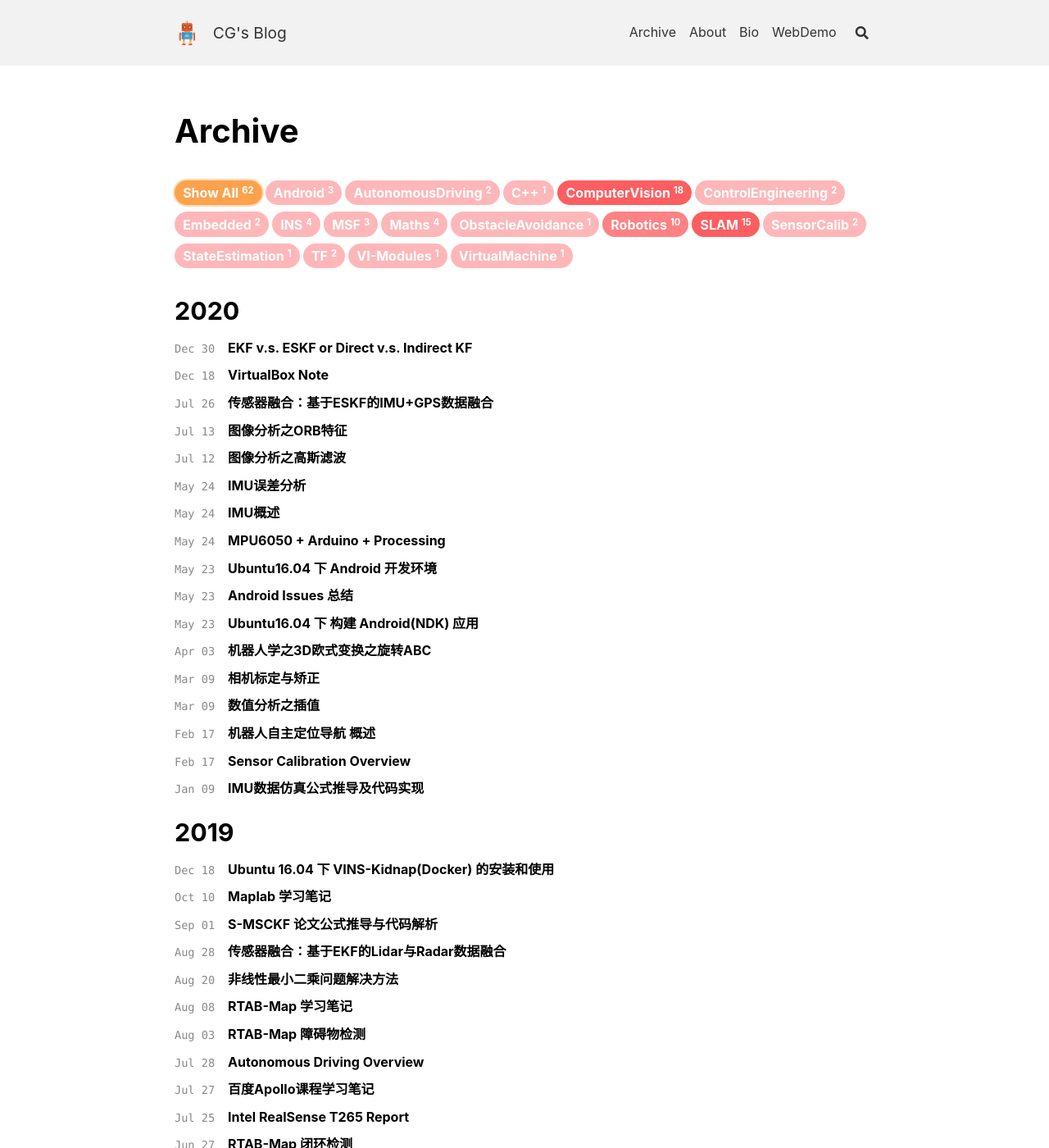
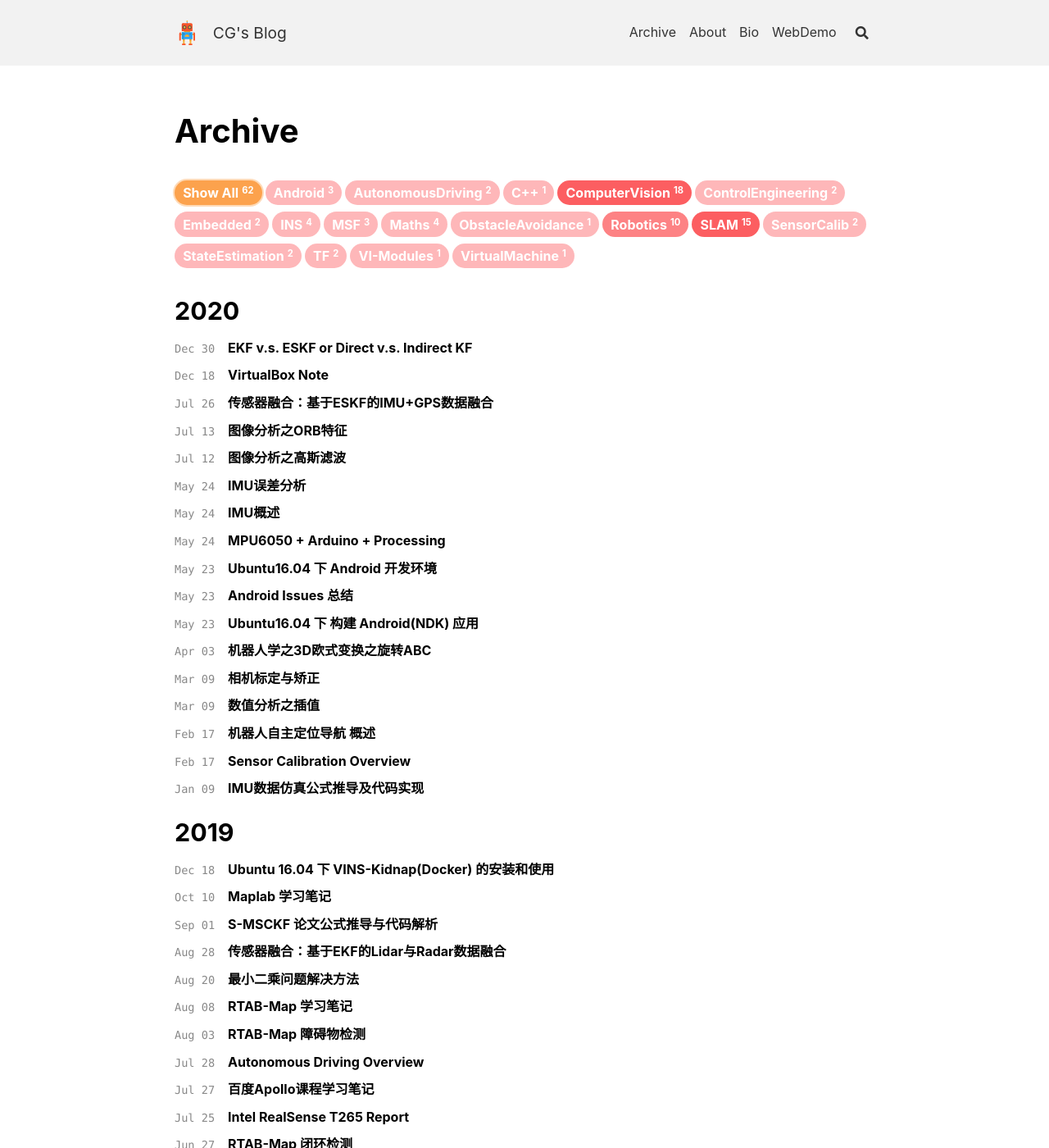
Before and after one commit to cggos/spatial-ai, a Jekyll site: the page built from archive.html, in a window 1280 px wide and 1400 px high. Shown: the whole window at 82% size. Built offline with Jekyll 4.4.1, drawn with Linux system fonts in a browser that asks for light colours; nearby versions of some CDN libraries.

Commit message:
update 2019-08-20-nolinear-least-squares-problem-methods.md

```diff
--- a/_posts/maths/2019-08-20-nolinear-least-squares-problem-methods.md
+++ b/_posts/maths/2019-08-20-nolinear-least-squares-problem-methods.md
@@ -1,8 +1,8 @@
 ---
 layout: article
-title:  "非线性最小二乘问题解决方法"
+title:  "最小二乘问题解决方法"
 date:   2019-08-20
-tags: Maths
+tags: Maths StateEstimation
 key: nolinear-least-squares-problem-methods
 ---
 
```
